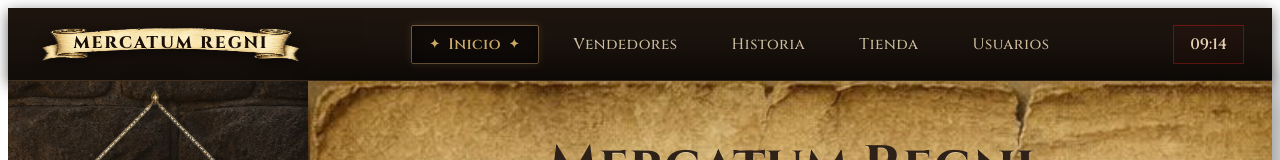
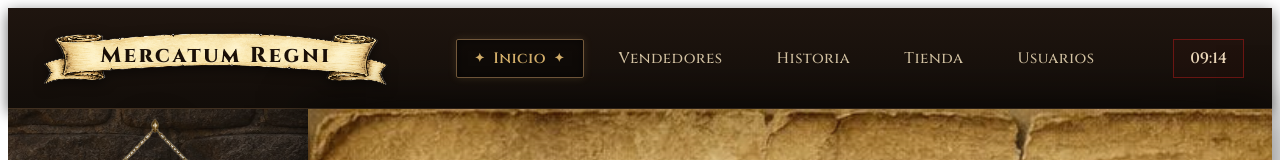
Before and after one commit to mxu-init/tienda-medieval, a React (Vite) app: page / in a window 1280 px wide. Shown: the top 160 px of the page. Built offline with nearby package versions, Linux system fonts and the light colour scheme; no server answers.

Commit message:
fix: riboon size and position fix in Header

```diff
--- a/src/components/Header/Header.css
+++ b/src/components/Header/Header.css
@@ -18,8 +18,8 @@
     display: inline-flex;
     align-items: center;
     justify-content: center;
-    width: 270px;
-    height: 52px;
+    width: 360px;
+    height: 80px;
     text-decoration: none;
     flex-shrink: 0;
 }
@@ -37,13 +37,13 @@
     position: relative;
     z-index: 1;
     font-family: 'Cinzel', serif;
-    font-size: 1.05rem;
+    font-size: 1.35rem;
     font-weight: 800;
     color: #1a0f07;
-    text-transform: uppercase;
-    letter-spacing: 2px;
-    margin-top: -2px;
-    text-shadow: 0 1px 0 rgba(255, 240, 210, 0.4);
+    letter-spacing: 2.5px;
+    margin-top: -6px;
+    text-shadow: 0 1px 0 rgba(255, 240, 210, 0.3);
+    white-space: nowrap;
 }
 
 .mainNav {
--- a/src/components/Header/Header.jsx
+++ b/src/components/Header/Header.jsx
@@ -21,7 +21,7 @@ const Header = () => {
                     aria-hidden="true"
                     className="brandRibbonImg"
                 />
-                <span className="brandRibbonText">MERCATUM REGNI</span>
+                <span className="brandRibbonText">Mercatum Regni</span>
             </Link>
 
             <nav className="mainNav" aria-label="Navegación principal">
```
